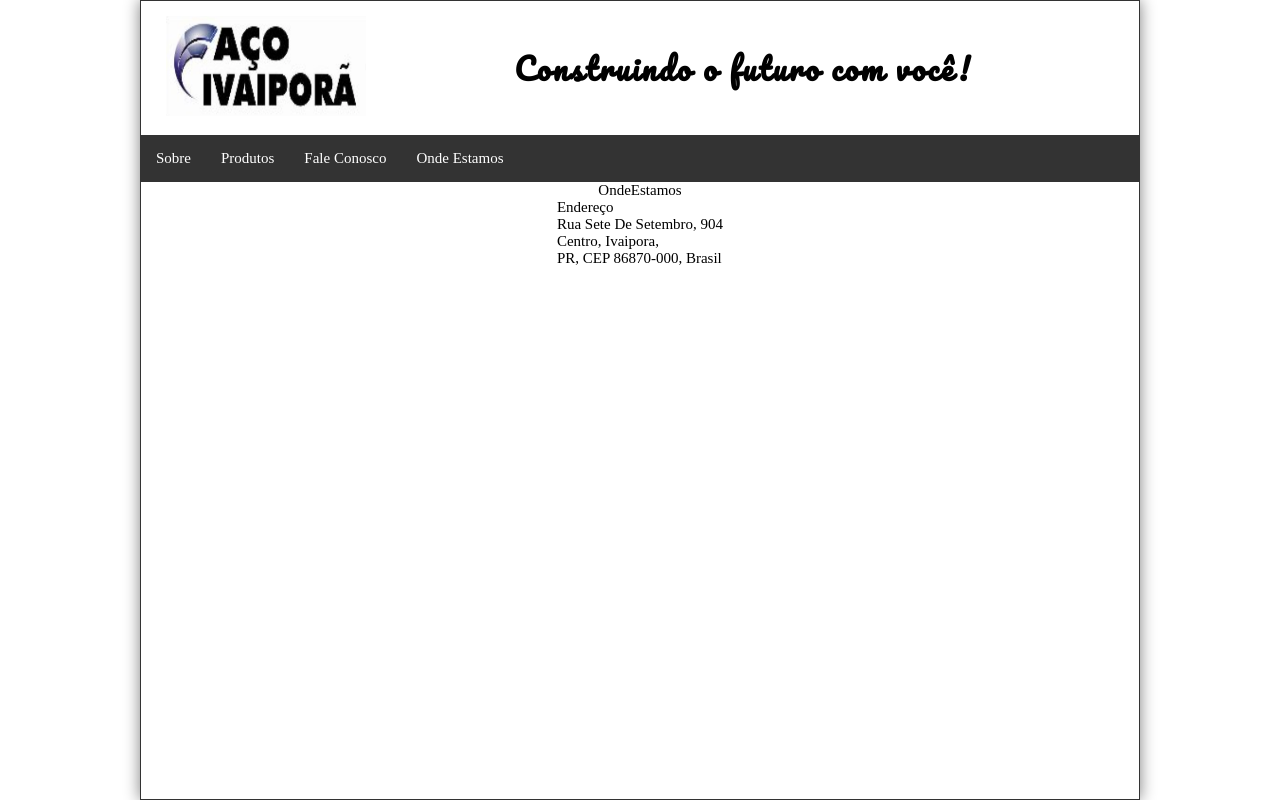
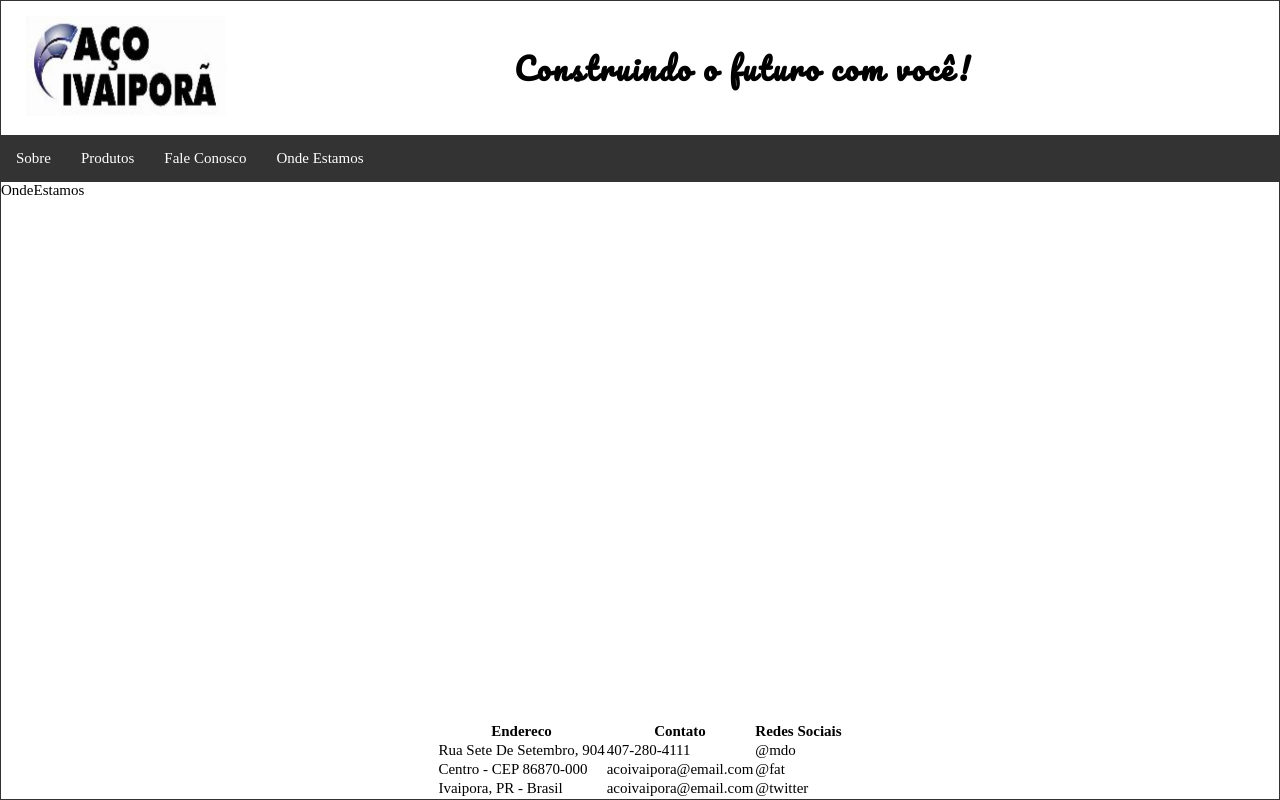
Before and after one commit to FePaiva/site, a React (Create React App) app: page /onde-estamos in a window 1280 px wide. Built offline with nearby package versions, Linux system fonts and the light colour scheme.

Commit message:
working on footer

```diff
--- a/src/components/App.css
+++ b/src/components/App.css
@@ -1,4 +1,4 @@
-.App {
+/* .App {
   width: 100%;
   max-width: 1000px;
   height: 100vh;
@@ -8,4 +8,21 @@
   align-items: center;
   border: 1px solid #333;
   box-shadow: 0px 0px 15px gray;
+} */
+
+.page-container {
+  width: 100%;
+  /* max-width: 1000px; */
+  height: 100vh;
+  display: flex;
+  flex-direction: column;
+  justify-content: flex-start;
+  align-items: center;
+  border: 1px solid #333;
+  box-shadow: 0px 0px 15px gray;
+  min-height: 100vh;
 }
+.content-wrap {
+  width: 100%;
+  flex: 1;
+}
--- a/src/components/App.js
+++ b/src/components/App.js
@@ -13,7 +13,8 @@ import { Routes, Route, useNavigate } from 'react-router-dom';
 
 function App() {
   return (
-    <div className="App">
+    <div className="page-container">
+      <div className="content-wrap">
         <Header  title="Aço Ivaiporã"  />
         <Nav />
         <Routes>
@@ -30,6 +31,7 @@ function App() {
                    element={<OndeEstamos />}
             />
         </Routes>
+      </div>
         <Footer />
     </div>
   );
--- /dev/null
+++ b/src/components/Footer.css
@@ -0,0 +1,18 @@
+/* .main-footer {
+  width: 100%;
+  background-color: #333;
+  color: #fff;
+  display: flex;
+  flex-direction: column;
+  justify-content: space-evenly;
+  padding-top: 1em;
+  position: relative;
+  bottom: 0;
+  align-items: flex-start;
+}
+.col {
+  width: 100%;
+  justify-content: space-between;
+  position: relative;
+
+} */
--- a/src/components/Footer.js
+++ b/src/components/Footer.js
@@ -1,19 +1,86 @@
 import React from 'react'
 import { SocialIcon } from 'react-social-icons';
+import './Footer.css';
+import Table from 'react-bootstrap/Table';
+
 
 
 const Footer = () => {
   const today = new Date();
 
   return (
-    <footer className="Footer">
-      <p>Endereço</p>
-      <p>Rua Sete De Setembro, 904</p>
-      <p>Centro, Ivaipora,</p>
-      <p>PR, CEP 86870-000, Brasil</p>
-      {/* <p>Copyright &copy; Aço Ivaiporã {today.getFullYear()}</p> */}
-    </footer>
 
+    <Table striped bordered hover>
+      <thead>
+        <tr>
+          <th>Endereco</th>
+          <th>Contato</th>
+          <th>Redes Sociais</th>
+        </tr>
+      </thead>
+      <tbody>
+        <tr>
+          <td>Rua Sete De Setembro, 904</td>
+          <td>407-280-4111</td>
+          <td>@mdo</td>
+        </tr>
+        <tr>
+          <td>Centro - CEP 86870-000</td>
+          <td>acoivaipora@email.com</td>
+          <td>@fat</td>
+        </tr>
+        <tr>
+          <td>Ivaipora, PR - Brasil</td>
+          <td>acoivaipora@email.com</td>
+          <td>@twitter</td>
+        </tr>
+      </tbody>
+    </Table>
+
+
+
+
+
+    // <div className="main-footer">
+    //   <div className="container">
+    //     <div className="row">
+    //       {/* Column1 */}
+    //       <div className="col">
+    //         <h4>ACO IVAIPORA</h4>
+    //         <ul className="list-unstyled">
+    //           <li>Rua Sete De Setembro, 904</li>
+    //           <li>Centro - CEP 86870-000 </li>
+    //           <li>Ivaipora, PR - Brasil</li>
+    //         </ul>
+    //       </div>
+    //       {/* Column2 */}
+    //       <div className="col">
+    //         <h4>ACO IVAIPORA</h4>
+    //         <ul className="list-unstyled">
+    //           <li>Rua Sete De Setembro, 904</li>
+    //           <li>Centro - CEP 86870-000 </li>
+    //           <li>Ivaipora, PR - Brasil</li>
+    //         </ul>
+    //       </div>
+    //       {/* Column3 */}
+    //       <div className="col">
+    //         <h4>ACO IVAIPORA</h4>
+    //         <ul className="list-unstyled">
+    //           <li>Rua Sete De Setembro, 904</li>
+    //           <li>Centro - CEP 86870-000 </li>
+    //           <li>Ivaipora, PR - Brasil</li>
+    //         </ul>
+    //       </div>
+    //     </div>
+    //     <hr />
+    //     <div className="row">
+    //       <p className="col-sm">
+    //         &copy;{new Date().getFullYear()} THICC MEMES | All rights reserved |
+    //         Terms Of Service | Privacy
+    //       </p>
+    //     </div>
+    //   </div>
+    // </div>
   )
 }
 
```
Also changed, not shown: src/components/Nav.js (+1 -21 lines).
